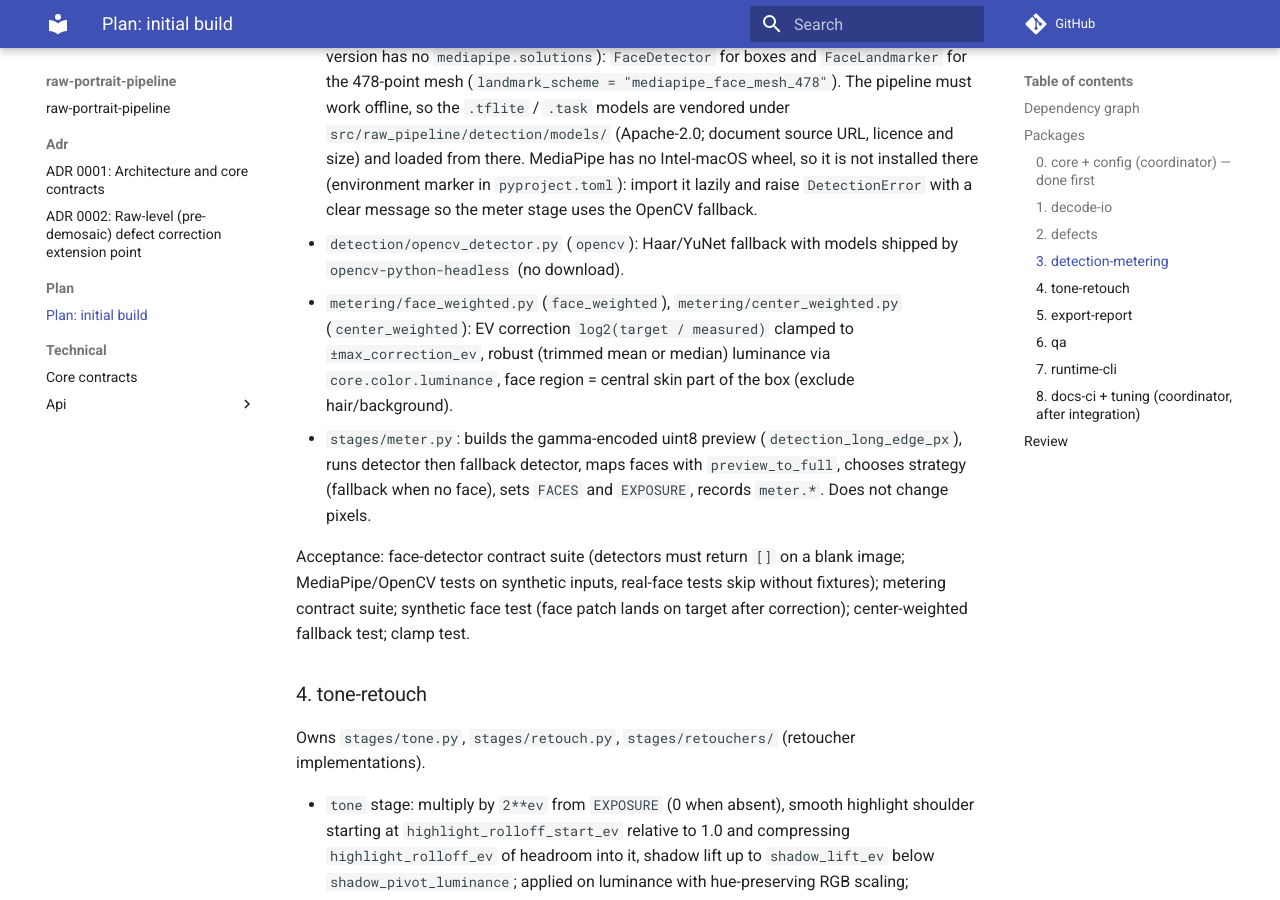
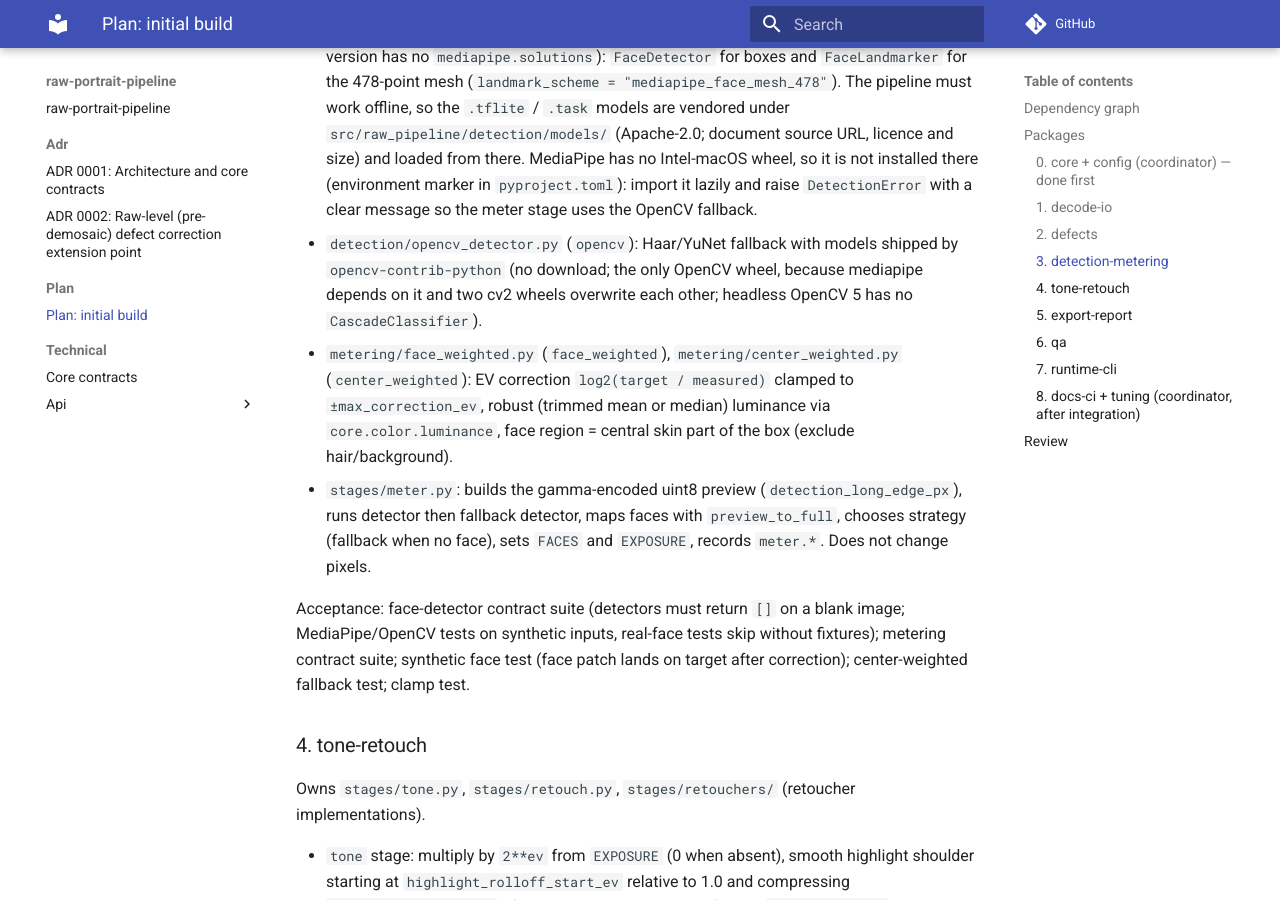
Before and after one commit to emiliano-f/raw-portrait-pipeline, an MkDocs documentation site: the page built from docs/plan/initial-build.md, in a window 1280 px wide and 900 px high, scrolled down 3177 px. Built offline with MkDocs 1.6.1 and Material for MkDocs 9.7.7, drawn with Linux system fonts in a browser that asks for light colours; comment, search, counter and statistics services are not loaded.

Commit message:
fix: depend on opencv-contrib-python only, so cv2 is not clobbered

```diff
--- a/docs/plan/initial-build.md
+++ b/docs/plan/initial-build.md
@@ -116,7 +116,7 @@ Owns `detection/`, `metering/`, `stages/meter.py`.
   (environment marker in `pyproject.toml`): import it lazily and raise
   `DetectionError` with a clear message so the meter stage uses the OpenCV fallback.
 - `detection/opencv_detector.py` (`opencv`): Haar/YuNet fallback with models
-  shipped by `opencv-python-headless` (no download).
+  shipped by `opencv-contrib-python` (no download; the only OpenCV wheel, because mediapipe depends on it and two cv2 wheels overwrite each other; headless OpenCV 5 has no `CascadeClassifier`).
 - `metering/face_weighted.py` (`face_weighted`), `metering/center_weighted.py`
   (`center_weighted`): EV correction `log2(target / measured)` clamped to
   `±max_correction_ev`, robust (trimmed mean or median) luminance via
--- a/pyproject.toml
+++ b/pyproject.toml
@@ -8,7 +8,7 @@ requires-python = ">=3.12"
 dependencies = [
     "mediapipe>=1.2.3; sys_platform != 'darwin' or platform_machine != 'x86_64'",
     "numpy>=2.5.5",
-    "opencv-python-headless>=5.1.0.95",
+    "opencv-contrib-python>=5.1.0.95",
     "pillow>=13.0.0",
     "pydantic>=2.14.4",
     "pyyaml>=6.0.4",
```
Also changed, not shown: README.md (+2 -0 lines), 2 other files.
